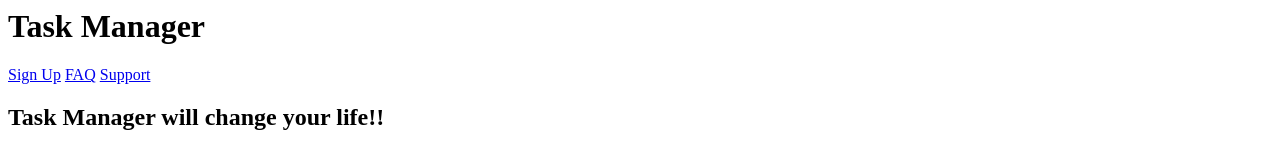
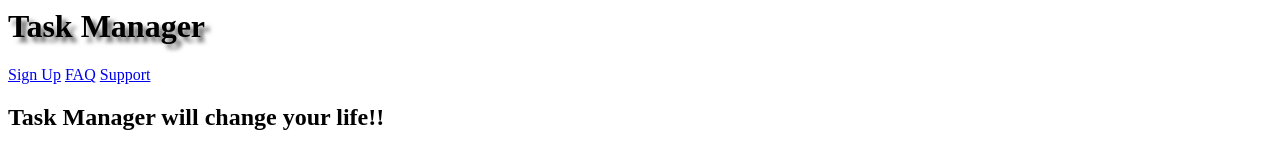
Before and after one commit to MeghaQA/Task-Manager, a plain HTML site: page index.html in a window 1280 px wide. Shown: the top 151 px of the page. Drawn offline with Linux system fonts and the light colour scheme.

Commit message:
adding the style sheet

```diff
--- a/style.css
+++ b/style.css
@@ -1,7 +1,4 @@
 
-header, main, footer {
-    min-width: 855px;
-}
 
 header .container, main .container, footer .container {
     max-width: 855px;
@@ -18,3 +15,6 @@ main {
 footer{
 	background: yellow;
 }
+h1 {
+  text-shadow: rgba(0, 0, 0, .6) 5px 5px 4px;
+}
```
